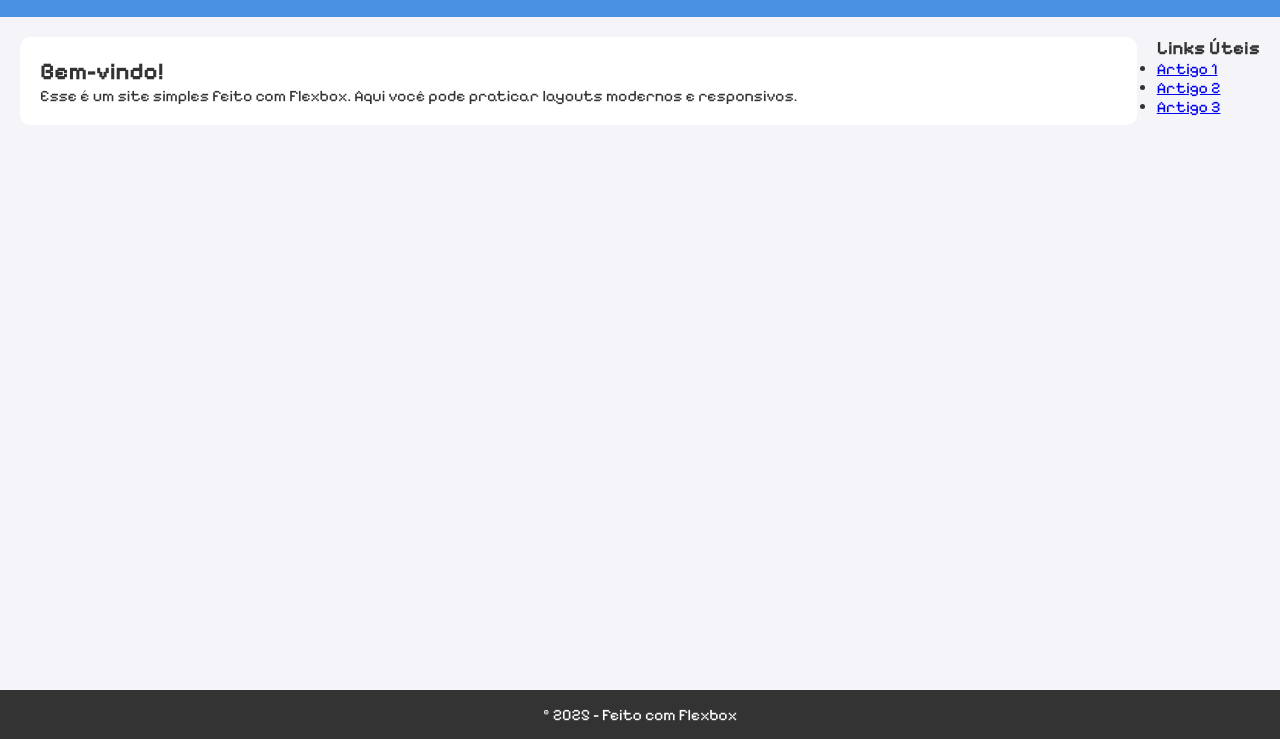
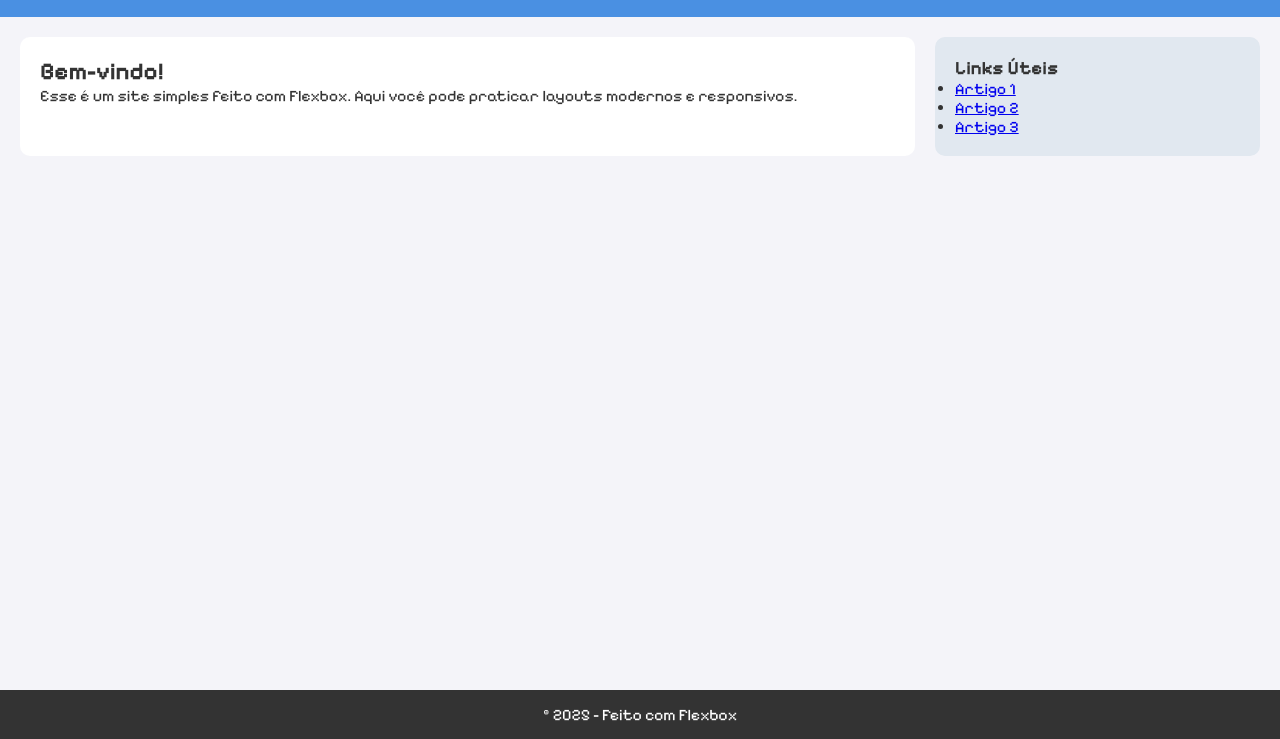
Before and after one commit to gersonnascimentu/site-flex-box, a plain HTML site: page index.html in a window 1280 px wide. Shown: the part 61-800 px from the top of the page. Drawn offline with Linux system fonts and the light colour scheme.

Commit message:
atualização do css: sidebar

```diff
--- a/css/estilos.css
+++ b/css/estilos.css
@@ -48,6 +48,13 @@ body {
     border-radius: 10px;
 }
 
+.sidebar {
+    flex: 1;
+    background: #e1e8f0;
+    padding: 20px;
+    border-radius: 10px;
+}
+
 .footer {
     background: #333;
     color: white;
```
